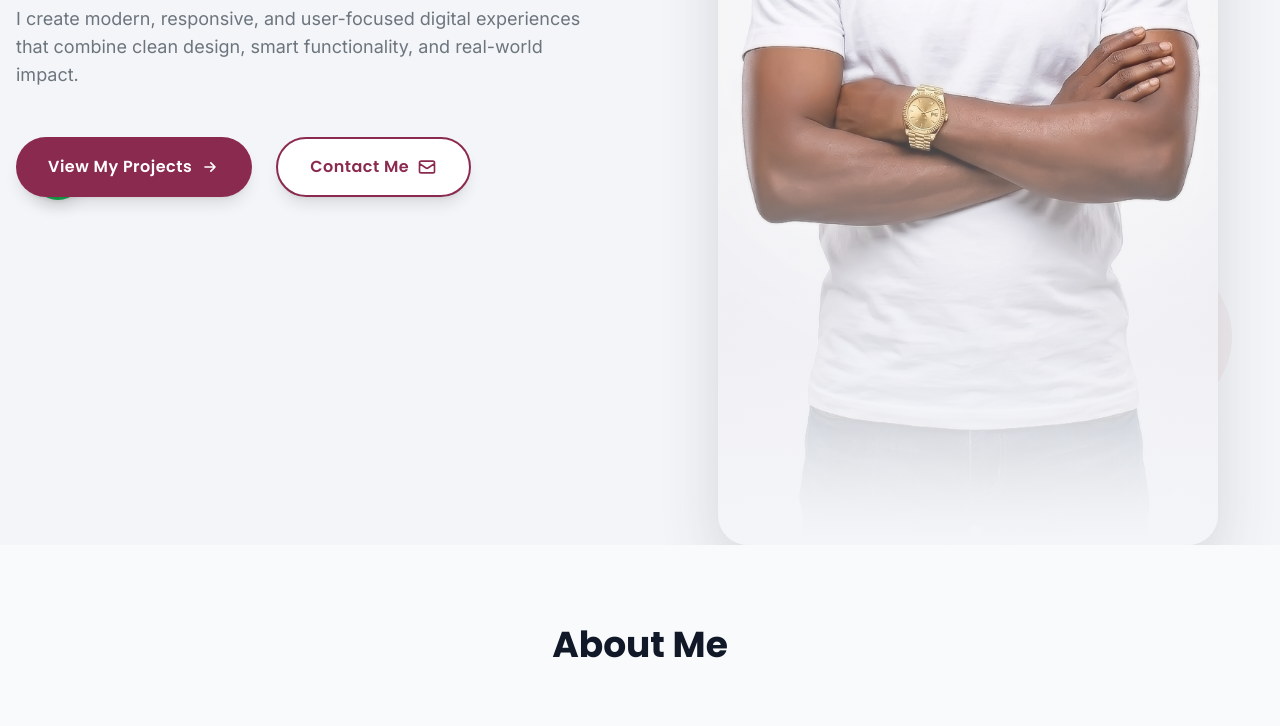
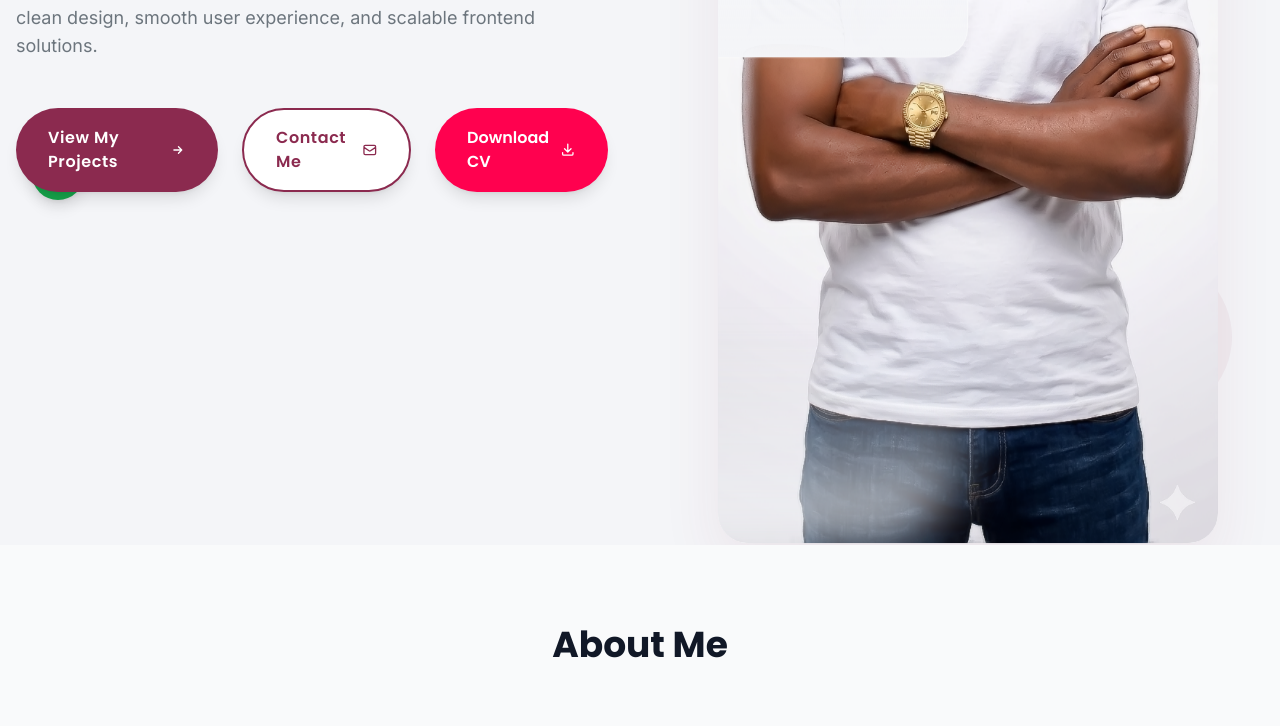
Before and after one commit to rocklinks4u/Portfolio-roc, a plain HTML site: page index.html in a window 1280 px wide. Shown: the part 568-1294 px from the top of the page. Drawn offline with nearby package versions, Linux system fonts and the light colour scheme.

Commit message:
Updated portfolio: hero section, image, CV button, styles

```diff
--- a/index.html
+++ b/index.html
@@ -76,13 +76,13 @@
                         </h1>
 
                         <!-- Subheading -->
-                        <h2 class="text-2xl md:text-3xl font-semibold mb-6" style="color: #3C3E41; font-family: 'Poppins', sans-serif;">
-                            Frontend Developer & Creative Technologist
+                        <h2 class="text-2xl md:text-3xl font-semibold mb-6 typing-effect" style="color: #3C3E41; font-family: 'Poppins', sans-serif;">
+                            Frontend Developer
                         </h2>
 
                         <!-- Description -->
                         <p class="text-base md:text-lg max-w-2xl mb-8 leading-relaxed" style="color: #6C757D; font-family: 'Inter', sans-serif;">
-                            I create modern, responsive, and user-focused digital experiences that combine clean design, smart functionality, and real-world impact.
+                            I build modern, responsive, and user-focused web applications with clean design, smooth user experience, and scalable frontend solutions.
                         </p>
                     </div>
 
@@ -98,6 +98,11 @@
                         <a href="#contact" class="hero-btn-secondary inline-flex items-center justify-center px-8 py-4 font-semibold rounded-full transition-all duration-300 shadow-lg hover:shadow-xl border-2" style="border-color: #8B2A4F; color: #8B2A4F; background-color: white; font-family: 'Poppins', sans-serif;">
                             Contact Me
                             <svg class="ml-2 w-5 h-5" fill="none" stroke="currentColor" viewBox="0 0 24 24" xmlns="http://www.w3.org/2000/svg"><path stroke-linecap="round" stroke-linejoin="round" stroke-width="2" d="M3 8l7.89 5.26a2 2 0 002.22 0L21 8M5 19h14a2 2 0 002-2V7a2 2 0 00-2-2H5a2 2 0 00-2 2v10a2 2 0 002 2z"></path></svg>
+                        </a>
+                        <!-- Download CV Button -->
+                        <a href="cv.pdf" download="cv.pdf" class="hero-btn-download inline-flex items-center justify-center px-8 py-4 font-semibold rounded-full transition-all duration-300 shadow-lg hover:shadow-xl" style="font-family: 'Poppins', sans-serif;">
+                            Download CV
+                            <svg class="ml-2 w-5 h-5" fill="none" stroke="currentColor" viewBox="0 0 24 24" xmlns="http://www.w3.org/2000/svg"><path stroke-linecap="round" stroke-linejoin="round" stroke-width="2" d="M4 16v2a2 2 0 002 2h12a2 2 0 002-2v-2M7 10l5 5 5-5M12 15V3"></path></svg>
                         </a>
                     </div>
                 </div>
--- a/script.js
+++ b/script.js
@@ -56,8 +56,8 @@ document.addEventListener('DOMContentLoaded', init);
 
 function init() {
     const txtElement = document.querySelector('.typing-effect');
-    const words = ['Web Developer | Mobile App Developer | System Designer | Graphic Designer'];
-    const wait = 3000;
+    const words = ['Frontend Developer', 'Web Designer', 'Creative Technologist'];
+    const wait = 2800;
     new TypeWriter(txtElement, words, wait);
 
     // Navbar scroll effect
--- a/styles.css
+++ b/styles.css
@@ -97,63 +97,73 @@ html, body {
 
 /* ===== HERO BUTTON STYLES ===== */
 
+.hero-btn-primary,
+.hero-btn-secondary {
+    position: relative;
+    display: inline-flex;
+    align-items: center;
+    justify-content: center;
+    min-height: 56px;
+    padding: 0 1.9rem;
+    border-radius: 999px;
+    font-family: var(--font-poppins);
+    font-weight: 700;
+    letter-spacing: 0.6px;
+    transition: transform 0.35s ease, box-shadow 0.35s ease, background-color 0.35s ease, color 0.35s ease;
+    will-change: transform, box-shadow;
+}
+
 .hero-btn-primary {
-    position: relative;
     overflow: hidden;
     background-color: var(--color-primary) !important;
     color: white !important;
     border: none;
-    font-family: var(--font-poppins);
-    font-weight: 600;
-    letter-spacing: 0.5px;
-    transition: all 0.3s cubic-bezier(0.25, 0.46, 0.45, 0.94);
+    box-shadow: 0 20px 40px rgba(139, 42, 79, 0.14);
 }
 
 .hero-btn-primary::before {
     content: '';
     position: absolute;
     top: 0;
-    left: -100%;
-    width: 100%;
+    left: -120%;
+    width: 120%;
     height: 100%;
-    background: linear-gradient(90deg, transparent, rgba(255, 255, 255, 0.3), transparent);
-    transition: left 0.5s;
+    background: linear-gradient(120deg, transparent 0%, rgba(255, 255, 255, 0.35) 40%, transparent 80%);
+    transform: skewX(-20deg);
+    transition: left 0.55s ease;
 }
 
 .hero-btn-primary:hover {
-    background-color: #7E2749 !important;
-    transform: translateY(-2px);
-    box-shadow: 0 12px 24px rgba(139, 42, 79, 0.3) !important;
+    background-color: #9E3361 !important;
+    transform: translateY(-3px) scale(1.02);
+    box-shadow: 0 26px 55px rgba(139, 42, 79, 0.18) !important;
 }
 
 .hero-btn-primary:hover::before {
     left: 100%;
 }
 
-.hero-btn-primary:active {
-    transform: translateY(0);
+.hero-btn-primary:focus-visible {
+    outline: none;
+    box-shadow: 0 0 0 4px rgba(139, 42, 79, 0.18);
 }
 
-.hero-btn-primary svg {
+.hero-btn-primary svg,
+.hero-btn-secondary svg {
     transition: transform 0.3s ease;
 }
 
-.hero-btn-primary:hover svg {
-    transform: translateX(3px);
+.hero-btn-primary:hover svg,
+.hero-btn-secondary:hover svg {
+    transform: translateX(4px);
 }
 
-/* Secondary button (Contact Me) */
 .hero-btn-secondary {
-    position: relative;
     overflow: hidden;
     background-color: white !important;
-    border-color: var(--color-primary) !important;
-    border-width: 2px;
+    border: 2px solid var(--color-primary) !important;
     color: var(--color-primary) !important;
-    font-family: var(--font-poppins);
-    font-weight: 600;
-    letter-spacing: 0.5px;
-    transition: all 0.3s cubic-bezier(0.25, 0.46, 0.45, 0.94);
+    box-shadow: 0 18px 36px rgba(139, 42, 79, 0.08);
 }
 
 .hero-btn-secondary::before {
@@ -165,39 +175,68 @@ html, body {
     height: 100%;
     background-color: var(--color-primary);
     z-index: -1;
-    transition: left 0.3s;
+    transition: left 0.35s ease;
 }
 
 .hero-btn-secondary:hover {
     color: white !important;
-    border-color: var(--color-primary) !important;
-    transform: translateY(-2px);
-    box-shadow: 0 12px 24px rgba(255, 1, 79, 0.25) !important;
+    border-color: transparent !important;
+    transform: translateY(-3px) scale(1.02);
+    box-shadow: 0 26px 55px rgba(139, 42, 79, 0.16) !important;
 }
 
 .hero-btn-secondary:hover::before {
     left: 0;
 }
 
-.hero-btn-secondary:active {
-    transform: translateY(0);
+.hero-btn-secondary:focus-visible {
+    outline: none;
+    box-shadow: 0 0 0 4px rgba(139, 42, 79, 0.14);
 }
 
-.hero-btn-secondary svg {
+.hero-btn-download {
+    overflow: hidden;
+    background-color: #FF014F !important;
+    color: white !important;
+    border: none;
+    box-shadow: 0 18px 36px rgba(255, 1, 79, 0.22);
+}
+
+.hero-btn-download:hover {
+    background-color: #e60043 !important;
+    transform: translateY(-3px) scale(1.02);
+    box-shadow: 0 26px 55px rgba(255, 1, 79, 0.28);
+}
+
+.hero-btn-download:active {
+    transform: translateY(0) scale(1);
+}
+
+.hero-btn-download svg {
     transition: transform 0.3s ease;
 }
 
-.hero-btn-secondary:hover svg {
-    transform: translateX(3px);
+.hero-btn-primary:hover svg,
+.hero-btn-secondary:hover svg,
+.hero-btn-download:hover svg {
+    transform: translateX(4px);
+}
+
+.hero-btn-primary:active,
+.hero-btn-secondary:active,
+.hero-btn-download:active {
+    transform: translateY(0) scale(1);
 }
 
 /* ===== RESPONSIVE BUTTON SIZING ===== */
 
 @media (max-width: 640px) {
     .hero-btn-primary,
-    .hero-btn-secondary {
+    .hero-btn-secondary,
+    .hero-btn-download {
         width: 100%;
-        padding: 0.875rem 1.5rem !important;
+        max-width: 100%;
+        padding: 0.95rem 1.4rem !important;
     }
 }
 
@@ -209,24 +248,61 @@ html, body {
     max-width: 500px;
     overflow: hidden;
     border-radius: 30px;
-    transition: all 0.3s ease;
-    box-shadow: 0 24px 60px rgba(60, 62, 65, 0.16);
-    background: transparent;
+    transition: transform 0.35s ease, box-shadow 0.35s ease;
+    box-shadow: 0 26px 60px rgba(139, 42, 79, 0.08), inset 0 0 0 1px rgba(255, 255, 255, 0.14);
+    background: rgba(255, 255, 255, 0.55);
+    backdrop-filter: blur(10px);
+    animation: float 6s ease-in-out infinite;
 }
 
 .hero-image-container:hover {
-    transform: translateY(-4px);
-    box-shadow: 0 30px 70px rgba(60, 62, 65, 0.2);
+    transform: translateY(-6px) scale(1.01);
+    box-shadow: 0 34px 80px rgba(139, 42, 79, 0.14), inset 0 0 0 1px rgba(255, 255, 255, 0.2);
+}
+
+.hero-image-container::before,
+.hero-image-container::after {
+    content: '';
+    position: absolute;
+    left: 50%;
+    transform: translateX(-50%);
+    border-radius: 999px;
+    pointer-events: none;
+    z-index: 1;
+}
+
+.hero-image-container::before {
+    bottom: -18px;
+    width: 92%;
+    height: 80px;
+    background: rgba(139, 42, 79, 0.08);
+    filter: blur(24px);
+}
+
+.hero-image-container::after {
+    top: 16px;
+    width: 86%;
+    height: 86%;
+    border: 1px solid rgba(255, 255, 255, 0.35);
+    box-shadow: 0 0 0 1px rgba(255, 255, 255, 0.05);
 }
 
 .hero-image {
     width: 100%;
     height: auto;
     display: block;
-    border-radius: 30px;
+    border-radius: 28px;
     transition: transform 0.4s ease;
     position: relative;
-    z-index: 1;
+    z-index: 2;
+}
+
+.hero-image-container::marker {
+    content: none;
+}
+
+.hero-image-container .hero-image {
+    mix-blend-mode: normal;
 }
 
 .hero-image-container::after {
@@ -247,7 +323,7 @@ html, body {
     pointer-events: none;
     border-radius: 0 0 30px 30px;
     mix-blend-mode: normal;
-    z-index: 2;
+    z-index: 3;
 }
 
 .hero-image-container::before {
@@ -259,11 +335,11 @@ html, body {
     height: 18%;
     background: linear-gradient(to bottom, transparent 0%, rgba(244, 245, 248, 0.8) 100%);
     pointer-events: none;
-    z-index: 3;
+    z-index: 4;
 }
 
 .hero-image-container:hover .hero-image {
-    transform: scale(1.01);
+    transform: scale(1.015);
 }
 
 /* Responsive image sizing */
@@ -276,7 +352,7 @@ html, body {
 @media (max-width: 640px) {
     .hero-image-container {
         max-width: 280px;
-        box-shadow: 0 18px 40px rgba(60, 62, 65, 0.14);
+        box-shadow: 0 18px 40px rgba(139, 42, 79, 0.1);
     }
 }
 
@@ -287,10 +363,15 @@ html, body {
 
 /* Typing Effect */
 .typing-effect {
+    display: inline-block;
+    white-space: nowrap;
     border-right: 2px solid;
     animation: blink-caret 1s step-end infinite;
 }
 
+.typing-effect .txt {
+    display: inline-block;
+}
 @keyframes blink-caret {
     from, to { border-color: transparent; }
     50% { border-color: currentColor; }
```
